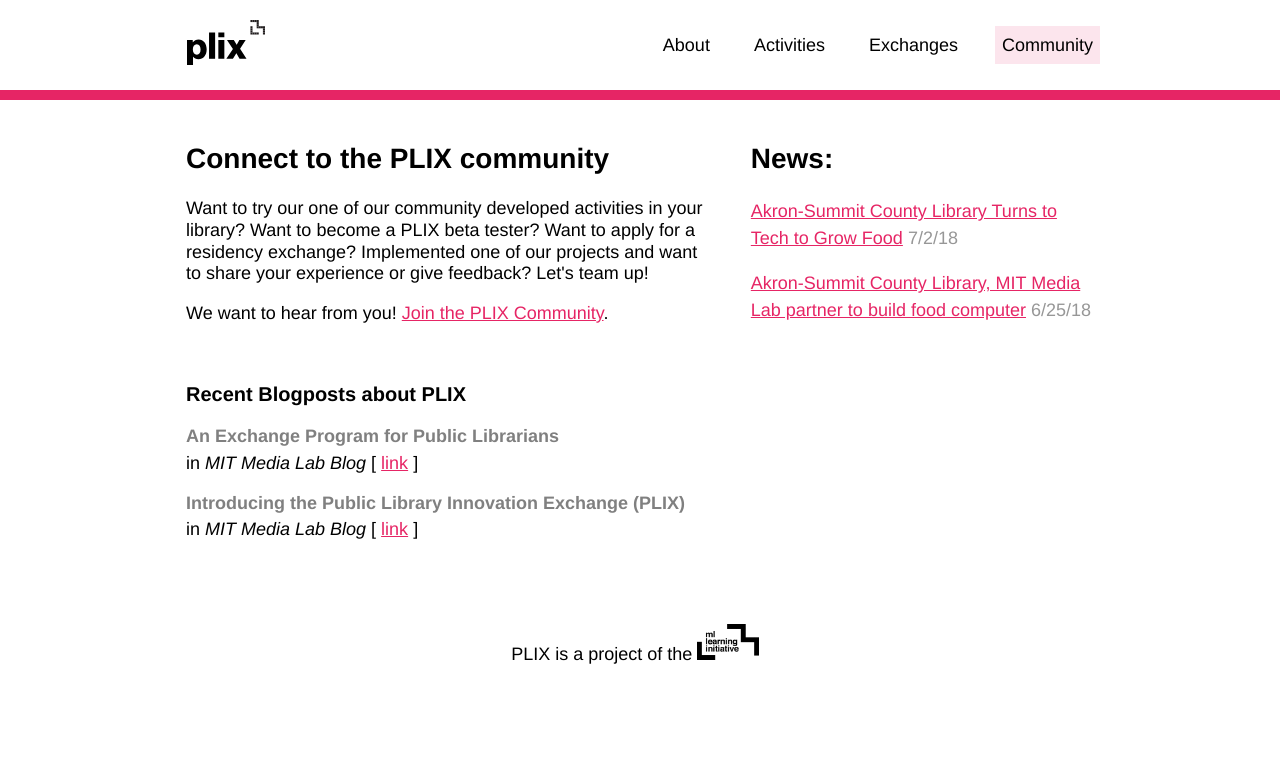
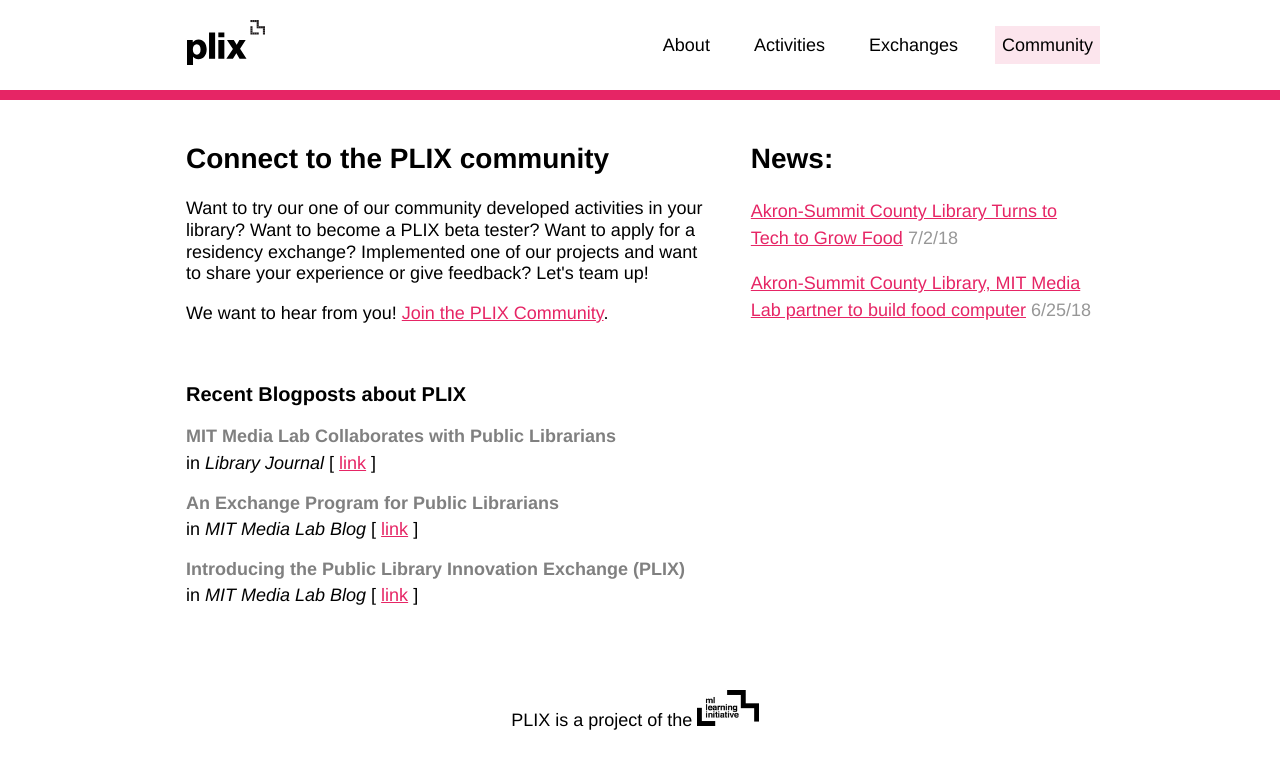
Before and after one commit to sjhoffhoff/plix-staging, a Jekyll site: the page built from community.html, in a window 1280 px wide. Shown: the top 769 px of the page. Built offline with Jekyll 4.4.1, drawn with Linux system fonts in a browser that asks for light colours; some web fonts are replaced.

Commit message:
update Library Journal Link

```diff
--- a/community.html
+++ b/community.html
@@ -20,8 +20,8 @@
 	<br/>
 
 	<h3>Recent Blogposts about PLIX</h3>
-	<!--<p style="color: gray; margin-bottom:5px"><b>MIT Media Lab Collaborates with Public Librarians</b></p>
-		<p class="date">in <i>Library Journal</i> [ <a href="https://lj.libraryjournal.com/2018/04/academic-libraries/mit-media-lab-collaborates-public-librarians/#_" target="_blank">link</a> ]</p>-->
+	<p style="color: gray; margin-bottom:5px"><b>MIT Media Lab Collaborates with Public Librarians</b></p>
+		<p class="date">in <i>Library Journal</i> [ <a href="https://www.libraryjournal.com/?detailStory=mit-media-lab-collaborates-public-librarians" target="_blank">link</a> ]</p>
 	<p style="color: gray; margin-bottom:5px"><b>An Exchange Program for Public Librarians</b></p>
 		<p class="date">in <i>MIT Media Lab Blog</i> [ <a href="https://medium.com/mit-media-lab/an-exchange-program-for-public-librarians-5e6466f5b4f8" target="_blank">link</a> ]</p>
 	<p style="color: gray; margin-bottom:5px"><b>Introducing the Public Library Innovation Exchange (PLIX)</b></p>
```
